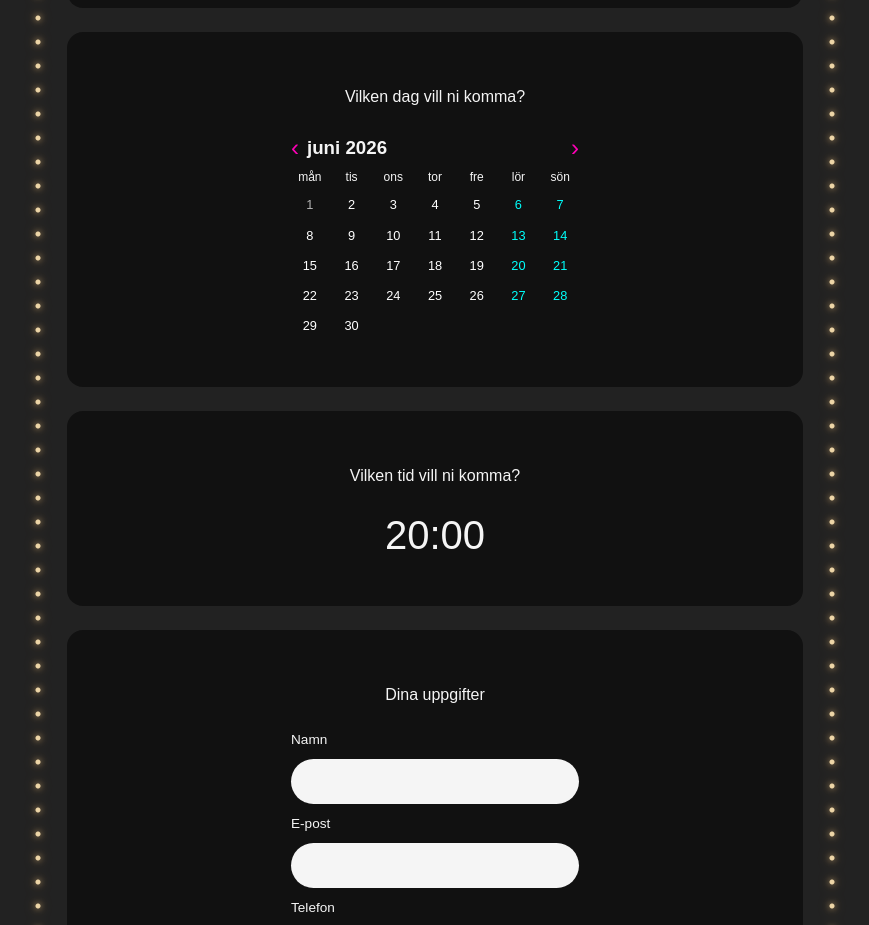
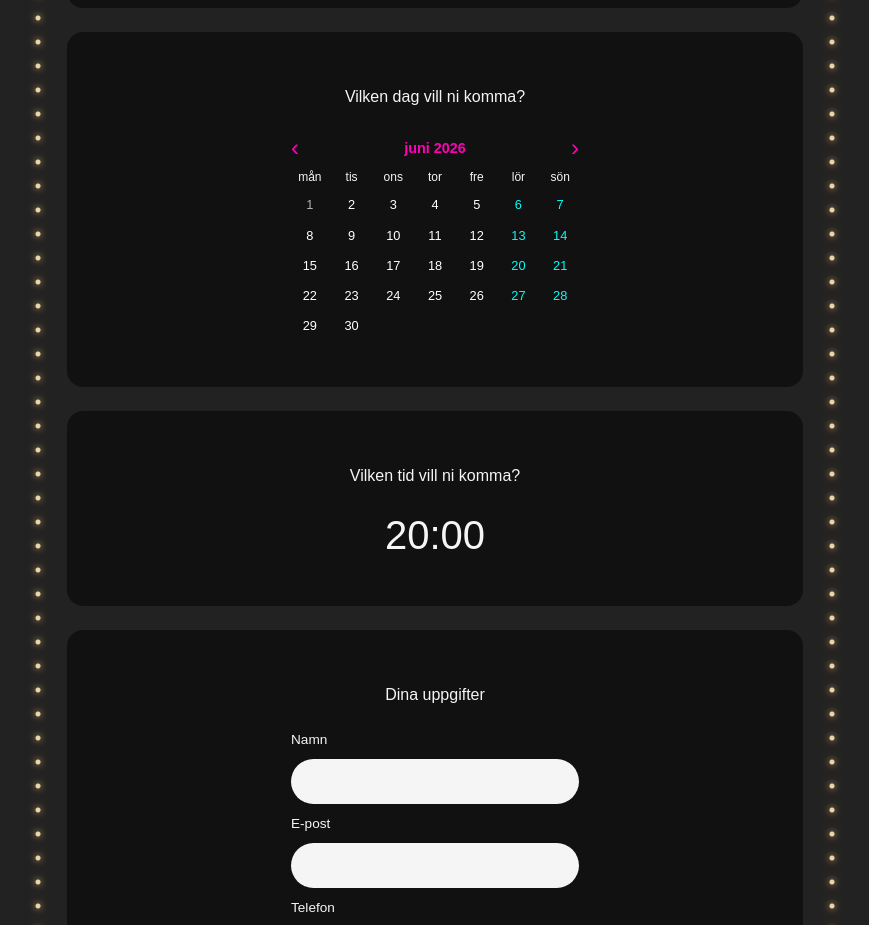
Before and after one commit to fredrikastjernlof/Neo_Tokyo_Kitchen_Frontend, an Angular app: page /booking in a window 1280 px wide. Shown: the part 1021-1946 px from the top of the page, without its empty margins (205-1074 px from the left). Built offline with nearby package versions, Linux system fonts and the light colour scheme; a web font is replaced by a local one.

Commit message:
Improve admin-login and booking  documentation

```diff
--- a/src/app/pages/admin-login/admin-login.html
+++ b/src/app/pages/admin-login/admin-login.html
@@ -9,23 +9,28 @@
     <form class="admin-login-form" (ngSubmit)="login()">
 
         <label for="email">E-post</label>
+        <!-- Clear email validation state when the user starts typing -->
         <input id="email" name="email" type="email" [(ngModel)]="email" (ngModelChange)="clearFieldError('email')" [class.input-error]="invalidFields().includes('email')">
 
         <label for="password">Lösenord</label>
+        <!-- Clear password validation state when the user starts typing -->
         <input id="password" name="password" type="password" [(ngModel)]="password" (ngModelChange)="clearFieldError('password')" [class.input-error]="invalidFields().includes('password')">
 
+        <!-- Show login errors -->
         @if (errorMessage()) {
         <p class="admin-login-error" role="alert">
             {{ errorMessage() }}
         </p>
         }
 
+        <!-- Show all validation errors before submitting -->
         @if (validationErrors().length) {
         <div class="validation-errors">
 
             <p>Formuläret innehåller fel:</p>
 
             <ul>
+                <!-- Loop through and display all validation messages -->
                 @for (error of validationErrors(); track error) {
                 <li>{{ error }}</li>
                 }
@@ -34,6 +39,7 @@
         </div>
         }
 
+        <!-- Disable submit button and show loading state while login request is in progress -->
         <button type="submit" [disabled]="isLoading()">
             @if (isLoading()) {
             Loggar in...
--- a/src/app/pages/booking/booking.html
+++ b/src/app/pages/booking/booking.html
@@ -2,6 +2,7 @@
 
     <h1>Boka bord</h1>
 
+    <!-- Submit the booking form through Angular instead of a normal page reload -->
     <form class="booking-form" (ngSubmit)="submitBooking()">
 
         <fieldset class="booking-section">
@@ -13,15 +14,18 @@
             </div>
 
             <div class="stepper-control">
+                <!-- Decrease guest count through component logic -->
                 <button type="button" class="stepper-button" (click)="decreaseGuests()"
                     aria-label="Minska antal gäster">
                     <iconify-icon icon="ic:round-remove-circle-outline" aria-hidden="true"></iconify-icon>
                 </button>
 
+                <!-- Display current guest count from the booking object -->
                 <span class="stepper-value">
                     {{ booking.guests }}
                 </span>
 
+                <!-- Increase guest count through component logic -->
                 <button type="button" class="stepper-button" (click)="increaseGuests()" aria-label="Öka antal gäster">
                     <iconify-icon icon="ic:round-add-circle-outline" aria-hidden="true"></iconify-icon>
                 </button>
@@ -38,30 +42,38 @@
 
             <div class="calendar" aria-label="Välj datum">
                 <div class="calendar-header">
+                    <!-- Navigate to the previous calendar month -->
                     <button type="button" class="calendar-nav-button" (click)="previousMonth()">
                         ‹
                     </button>
 
-                    <h3>{{ getCalendarMonthLabel() }}</h3>
+                    <!-- Display the currently selected calendar month -->
+                    <h2>{{ getCalendarMonthLabel() }}</h2>
 
+                    <!-- Navigate to the next calendar month -->
                     <button type="button" class="calendar-nav-button" (click)="nextMonth()">
                         ›
                     </button>
                 </div>
                 <div class="calendar-weekdays" aria-hidden="true">
+                    <!-- Loop through weekday labels in the calendar header -->
                     @for (day of weekDays; track day) {
                     <span>{{ day }}</span>
                     }
                 </div>
 
                 <div class="calendar-days">
+                    <!-- Loop through generated calendar days, including empty placeholders before the first day of the month -->
                     @for (day of getCalendarDays(); track $index) {
+                    <!-- Render a clickable day button when the calendar item contains a real date -->
                     @if (day) {
+                    <!-- Style weekends, mark selected date, disable past dates and save selected date on click -->
                     <button type="button" class="calendar-day" [class.calendar-day--weekend]="isWeekend(day)"
                         [class.calendar-day--selected]="isSelectedDate(day)" [disabled]="isPastDate(day)"
                         (click)="selectDate(day)">
                         {{ day.getDate() }}
                     </button>
+                    <!-- Render empty calendar cells so the first day appears under the correct weekday -->
                     } @else {
                     <span class="calendar-empty"></span>
                     }
@@ -79,6 +91,7 @@
             </div>
 
             <div class="stepper-control">
+                <!-- Decrease selected booking time through component logic -->
                 <button type="button" class="stepper-button" (click)="decreaseTime()" aria-label="Tidigare tid">
 
                     <iconify-icon icon="mdi:minus-circle-outline" aria-hidden="true">
@@ -86,10 +99,12 @@
 
                 </button>
 
+                <!-- Display current selected booking time -->
                 <span class="stepper-value">
                     {{ booking.time }}
                 </span>
 
+                <!-- Increase selected booking time through component logic -->
                 <button type="button" class="stepper-button" (click)="increaseTime()" aria-label="Senare tid">
 
                     <iconify-icon icon="mdi:plus-circle-outline" aria-hidden="true">
@@ -107,6 +122,7 @@
                 Dina uppgifter
             </div>
 
+            <!-- Bind customer booking data and clear its validation error while typing -->
             <label for="name">Namn</label>
             <input id="name" name="name" type="text" [(ngModel)]="booking.name" [class.input-error]="isInvalid('name')"
                 (input)="clearFieldError('name')">
@@ -128,6 +144,7 @@
                 </span>
             </h2>
 
+            <!-- Live booking summary updates as the booking object changes -->
             <ul class="booking-summary-list">
                 <li>
                     <iconify-icon icon="mingcute:group-3-line" aria-hidden="true"></iconify-icon>
@@ -161,6 +178,7 @@
             </ul>
         </section>
 
+        <!-- Show confirmation dialog only after backend has returned a confirmed booking -->
         @if (confirmedBooking()) {
         <div class="booking-confirmation" role="dialog" aria-labelledby="booking-confirmation-title">
             <div class="booking-confirmation-content">
@@ -168,6 +186,7 @@
 
                 <p>
                     Bokningsnummer:
+                    <!-- Display booking number from the confirmed backend response -->
                     <strong>{{ confirmedBooking()?.bookingNumber }}</strong>
                 </p>
 
@@ -203,6 +222,7 @@
                     Kontakta restaurangen om du vill ändra eller avboka din reservation.
                 </p>
 
+                <!-- Close confirmation dialog and reset confirmation state -->
                 <button type="button" class="close-button" (click)="closeConfirmation()">
                     Stäng
                 </button>
@@ -210,15 +230,18 @@
         </div>
         }
 
+        <!-- Show error messages -->
         @if (errorMessage()) {
         <p class="error-message" role="alert">{{ errorMessage() }}</p>
         }
 
+        <!-- Show validation errors before submitting booking -->
         @if (validationErrors().length > 0) {
         <div class="validation-errors" role="alert">
             <p>Kontrollera bokningen:</p>
 
             <ul>
+                <!-- Loop through all validation messages and display them to the user -->
                 @for (error of validationErrors(); track error) {
                 <li>{{ error }}</li>
                 }
@@ -226,6 +249,7 @@
         </div>
         }
 
+        <!-- Disable submit button and show loading text while booking request is in progress -->
         <button class="booking-submit-button" type="submit" [disabled]="isLoading()">
             @if (isLoading()) {
             Bokar...
```
